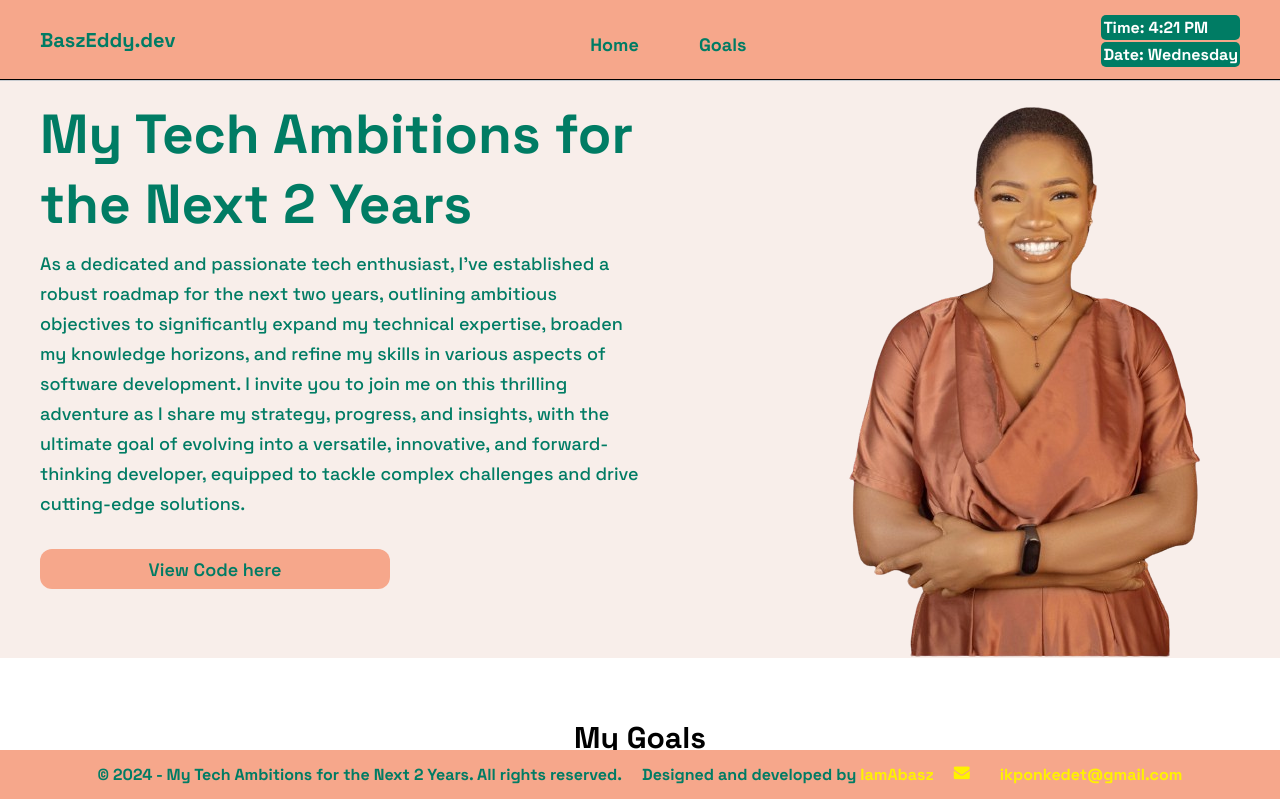
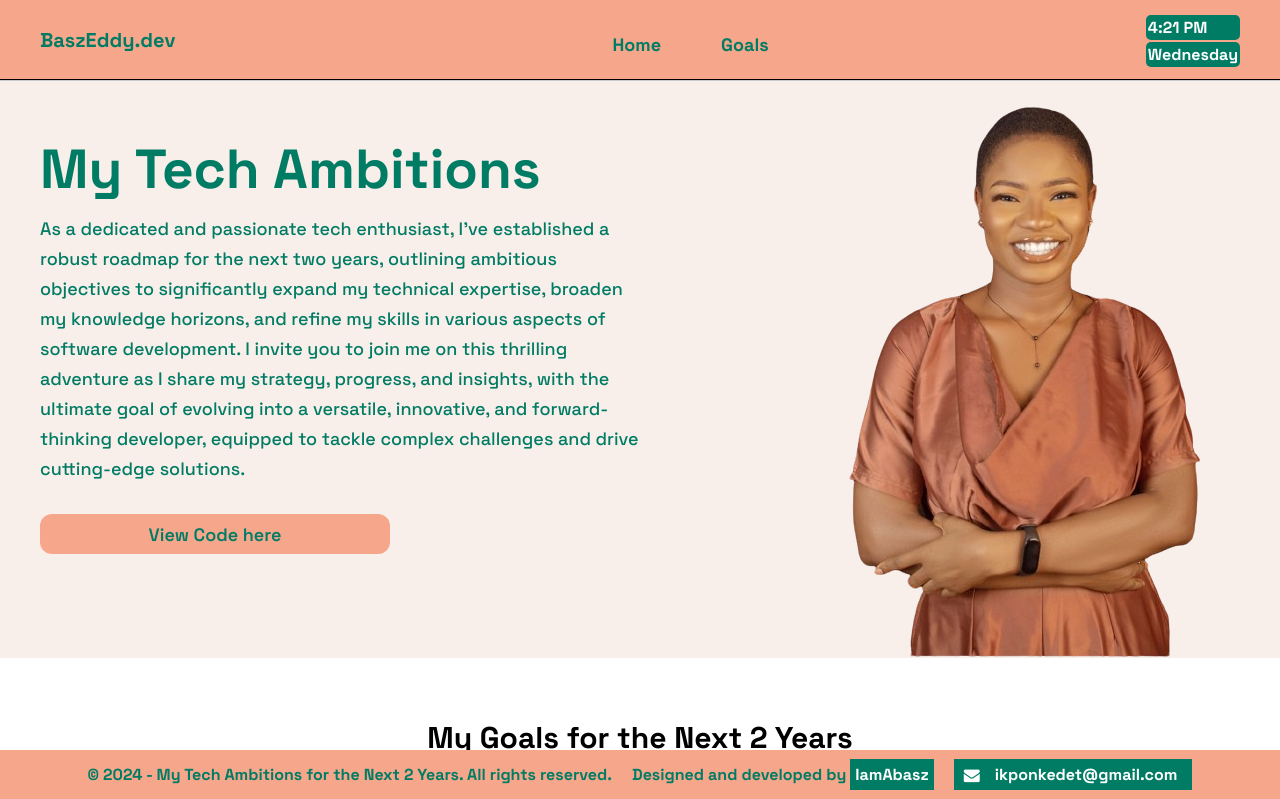
Before and after one commit to kponky/HNG-Tasks-Repo, a plain HTML site: page index.html in a window 1280 px wide. Shown: the top 799 px of the page. Drawn offline with Linux system fonts and the light colour scheme.

Commit message:
date-time fixed

```diff
--- a/index.html
+++ b/index.html
@@ -28,8 +28,8 @@
       </ul>
 
       <div class="date_time">
-        <p data-testid="currentTimeUTC" >Time: <span id="currentTime"></span></p>
-        <p data-testid="currentDay">Date: <span id="currentDay"></span> </p>
+        <p data-testid="currentTimeUTC" class="time"></p>
+        <p data-testid="currentDay" class="day"></p>
       </div>
 
     </div>
@@ -39,7 +39,7 @@
   <main>
     <div class="hero-section" id="home">
       <div class="hero-text">
-        <h1>My Tech Ambitions for the Next 2 Years</h1>
+        <h1>My Tech Ambitions</h1>
         <p>As a dedicated and passionate tech enthusiast, I've established a robust roadmap for the next two years,
           outlining ambitious objectives to significantly expand my technical expertise, broaden my knowledge horizons,
           and refine my skills in various aspects of software development. I invite you to join me on this thrilling
@@ -66,7 +66,7 @@
 
     <div class="goals-section" id="myGoals">
 
-      <h3>My Goals</h3>
+      <h3>My Goals for the Next 2 Years</h3>
 
       <div class="gaols-cards">
 
--- a/main.js
+++ b/main.js
@@ -1,5 +1,5 @@
-const currentTimeDisplay = document.getElementById('currentTime');
-const currentDayDisplay = document.getElementById('currentDay');
+const currentUTCTime = document.querySelector('.time');
+const currentDayElement = document.querySelector('.day');
 const nav = document.querySelector('nav');
 const footer = document.querySelector('.footer');
 
@@ -17,7 +17,8 @@ function updateTime() {
   const now = new Date();
 
   const day = now.getDay();
-  const daysOfWeek = ["Sunday", "Monday", "Tuesday", "Wednesday", "Thursday", "Friday", "Saturday"];
+  const daysOfWeek =
+  ["Sunday", "Monday", "Tuesday", "Wednesday", "Thursday", "Friday", "Saturday"];
   const currentDay = daysOfWeek[day];
 
   let hours = now.getHours();
@@ -27,8 +28,8 @@ function updateTime() {
   hours = hours ? hours : 12;
   const formattedTime = `${hours}:${minutes} ${ampm}`;
 
-  currentTimeDisplay.textContent = formattedTime;
-  currentDayDisplay.textContent = currentDay;
+  currentUTCTime.textContent = formattedTime;
+  currentDayElement.textContent = currentDay;
 }
 
 updateTime();
--- a/styles.css
+++ b/styles.css
@@ -419,13 +419,19 @@ box-sizing: border-box; */
 }
 
 .footer a {
-  color: rgb(255, 242, 0);
+  background-color: #007C64;
+  color: #fff;
+    padding: 5px;
+
 }
 
 .footer p:nth-child(3){
   display: flex;
-  gap: 30px;
-  color: rgb(255, 242, 0);
+  gap: 10px;
+  background-color: #007C64;
+  color: #fff;
+  align-items: center;
+  padding-inline: 10px;
 
 }
 
@@ -550,7 +556,7 @@ width: 100%;
   gap: 5px;
   height: fit-content;
   font-size: 14px;
-  padding-top: 20px;
+  padding-top: 25px;
 }
 
 }
```
